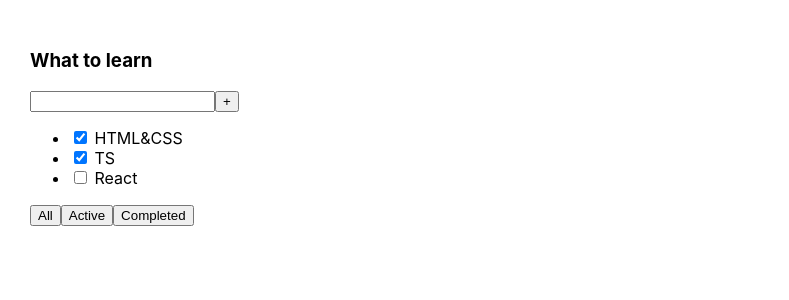
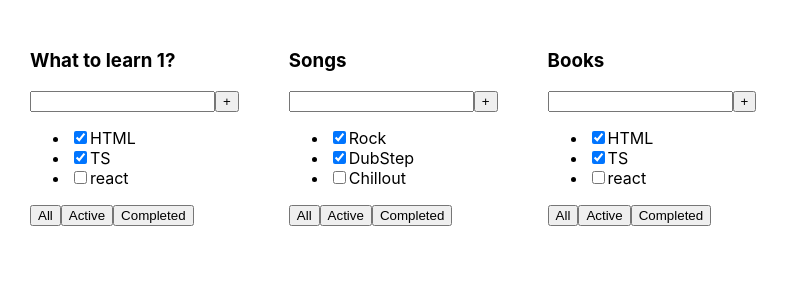
Before and after one commit to AlexNewHere/Todo-list, a React (Create React App) app: page / in a window 1280 px wide. Shown: the top 300 px of the page, without its empty margins (0-789 px from the left). Built offline with nearby package versions, Linux system fonts and the light colour scheme.

Commit message:
lessin_1

```diff
--- a/src/App.tsx
+++ b/src/App.tsx
@@ -1,26 +1,31 @@
 import React from 'react';
 import './App.css';
+import {TaskType, Todolist} from "./Todolist";
+
 
 function App() {
+
+    const task_1: Array<TaskType> = [
+        {id: 0, title: 'HTML', isDone: true},
+        {id: 1, title: 'TS', isDone: true},
+        {id: 2, title: 'react', isDone: false}
+    ]
+    const task_2: Array<TaskType> = [
+        {id: 0, title: 'Rock', isDone: true},
+        {id: 1, title: 'DubStep', isDone: true},
+        {id: 2, title: 'Chillout', isDone: false}
+    ]
     return (
         <div className="App">
-            <div>
-                <h3>What to learn</h3>
-                <div>
-                    <input/>
-                    <button>+</button>
-                </div>
-                <ul>
-                    <li><input type="checkbox" checked={true}/> <span>HTML&CSS</span></li>
-                    <li><input type="checkbox" checked={true}/> <span>TS</span></li>
-                    <li><input type="checkbox" checked={false}/> <span>React</span></li>
-                </ul>
-                <div>
-                    <button>All</button>
-                    <button>Active</button>
-                    <button>Completed</button>
-                </div>
-            </div>
+            <Todolist
+                title="What to learn 1?"
+                task={task_1}/>
+            <Todolist
+                title="Songs"
+                task={task_2}/>
+            <Todolist
+                title="Books"
+                task={task_1}/>
         </div>
     );
 }
--- /dev/null
+++ b/src/Todolist.tsx
@@ -0,0 +1,36 @@
+import React from 'react';
+
+type PropsType = {
+    title: string
+    task: Array<TaskType>
+}
+export type TaskType = {
+    id: number
+    title: string
+    isDone: boolean
+}
+
+export const Todolist = (props: PropsType) => {
+    return (
+        <div>
+            <h3>{props.title}</h3>
+            <div>
+                <input/>
+                <button>+</button>
+            </div>
+            <ul>
+                <li><input type="checkbox" checked={props.task[0].isDone}/>
+                    <span>{props.task[0].title}</span></li>
+                <li><input type="checkbox" checked={props.task[1].isDone}/>
+                    <span>{props.task[1].title}</span></li>
+                <li><input type="checkbox" checked={props.task[2].isDone}/>
+                    <span>{props.task[2].title}</span></li>
+            </ul>
+            <div>
+                <button>All</button>
+                <button>Active</button>
+                <button>Completed</button>
+            </div>
+        </div>
+    );
+};
```
Also changed, not shown: 1 other file (tests, documents, lock files or other folders).
